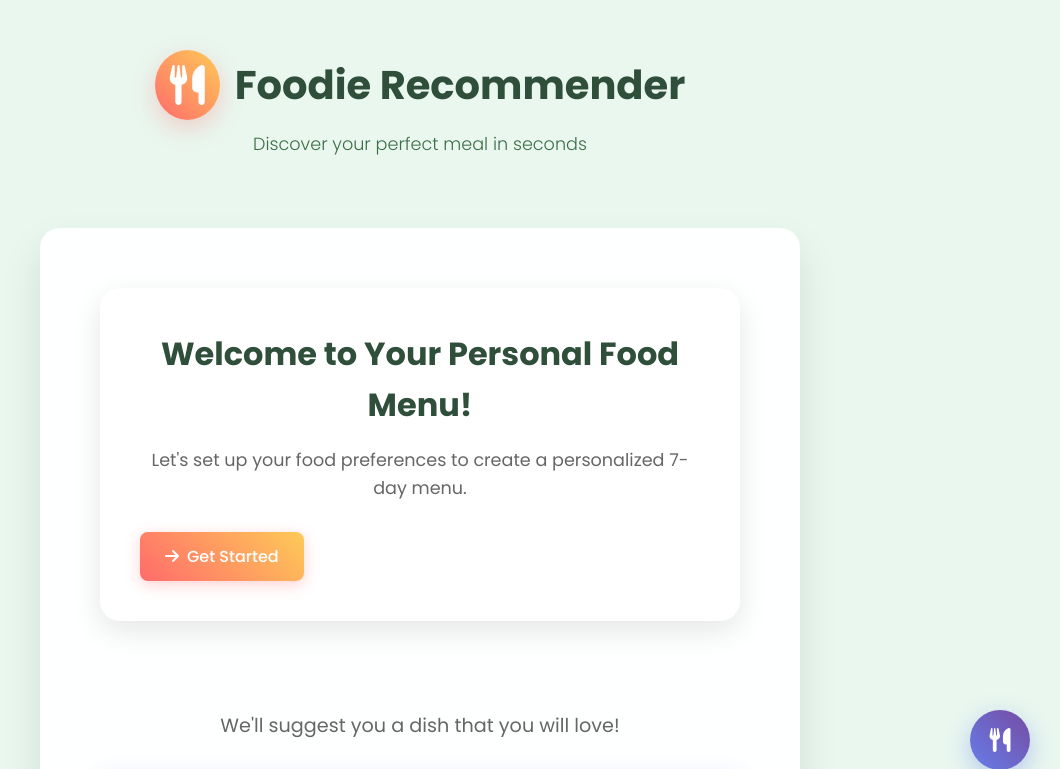
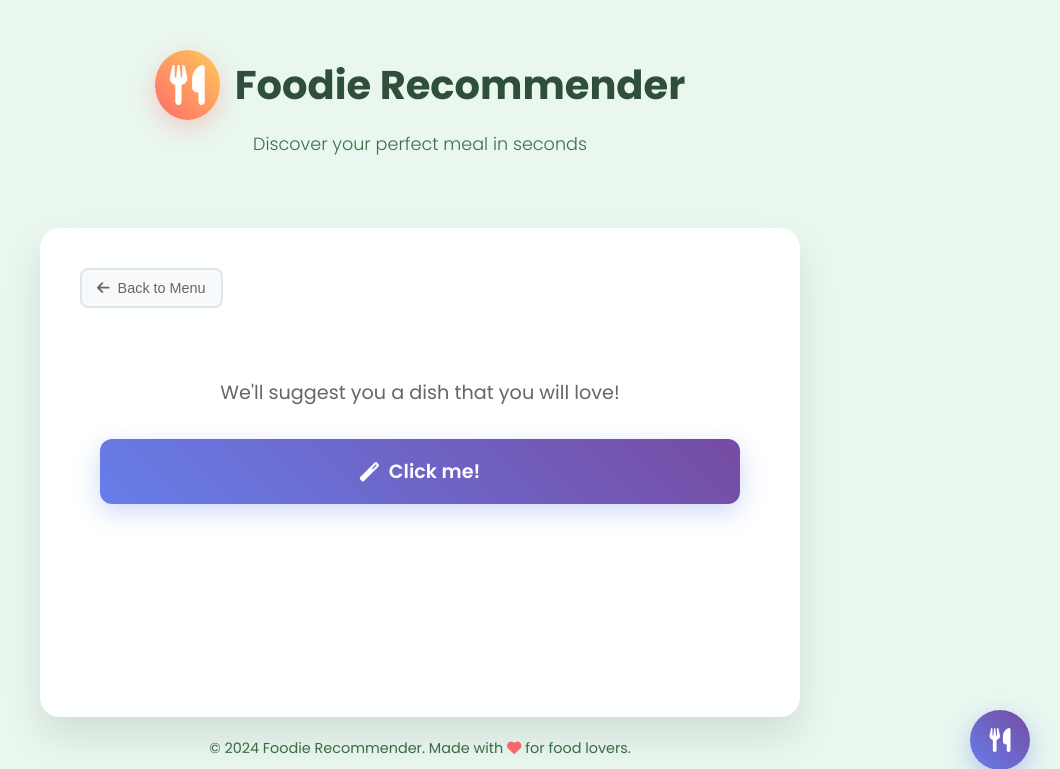
Before and after one commit to savoraTheGlobalApp/food_menu, a website: page index.html in a window 1280 px wide. Both pictures are taken after a click on the button "Get a surprise meal recommendation". Shown: the top 769 px of the page, without its empty margins (220-1280 px from the left). Drawn offline with Linux system fonts and the light colour scheme.

Commit message:
Add floating button for one meal recommendation

```diff
--- a/index.html
+++ b/index.html
@@ -285,9 +285,9 @@
             <!-- Surprise Me Interface -->
             <div id="surprise-me-section" class="preference-section">
                 <div class="section-header">
-                    <button class="back-btn hidden" onclick="showMainMenu()">
+                    <button class="back-btn" onclick="goToFoodMenu()">
                         <i class="fas fa-arrow-left"></i>
-                        Back
+                        Back to Menu
                     </button>
                 </div>
 
--- a/script.js
+++ b/script.js
@@ -267,7 +267,33 @@ surpriseBtn.addEventListener('click', surpriseMe);
 
 // Floating button functionality - shows surprise meal interface
 floatingBtn.addEventListener('click', () => {
+    console.log('Floating button clicked - showing surprise section');
+
+    // Hide food menu screens first
+    if (window.foodMenuApp) {
+        window.foodMenuApp.hideAllScreens();
+    }
+
+    // Force show surprise section
+    const surpriseSection = document.getElementById('surprise-me-section');
+    if (surpriseSection) {
+        surpriseSection.classList.remove('hidden');
+        surpriseSection.style.display = 'block';
+        console.log('Forced surprise section to show');
+    }
+
+    // Show surprise section
     showSection('surprise-me');
+
+    // Debug: Check if surprise section is visible
+    setTimeout(() => {
+        const surpriseSection = document.getElementById('surprise-me-section');
+        console.log('Surprise section element:', surpriseSection);
+        console.log('Surprise section classes:', surpriseSection?.className);
+        console.log('Surprise section hidden:', surpriseSection?.classList.contains('hidden'));
+        console.log('Surprise section display:', surpriseSection?.style.display);
+        console.log('Surprise section computed style:', window.getComputedStyle(surpriseSection).display);
+    }, 100);
 });
 
 // Clear preferences
@@ -288,6 +314,8 @@ document.addEventListener('click', (e) => {
 
 // Navigation Functions
 function showSection(section) {
+    console.log('showSection called with:', section);
+
     // Hide all sections
     mainMenu.classList.add('hidden');
     singleDishSection.classList.add('hidden');
@@ -302,21 +330,49 @@ function showSection(section) {
     switch(section) {
         case 'single-dish':
             singleDishSection.classList.remove('hidden');
+            console.log('Showing single dish section');
             break;
         case 'combo-meal':
             comboMealSection.classList.remove('hidden');
+            console.log('Showing combo meal section');
             break;
         case 'surprise-me':
             surpriseMeSection.classList.remove('hidden');
+            surpriseMeSection.style.display = 'block';
+            console.log('Showing surprise me section');
+            console.log('Surprise section display:', surpriseMeSection.style.display);
             break;
         default:
             mainMenu.classList.remove('hidden');
+            console.log('Showing main menu');
     }
 }
 
 function showMainMenu() {
     // Redirect back actions to Surprise Me as the primary flow
     showSection('surprise-me');
+}
+
+// Navigate back to the Food Menu system (main area)
+function goToFoodMenu() {
+    // If the modular FoodMenuApp exists, decide which screen to show
+    if (window.foodMenuApp) {
+        // Prefer showing user's existing weekly menu; otherwise setup; otherwise welcome
+        if (Array.isArray(window.foodMenuApp.weeklyMenu) && window.foodMenuApp.weeklyMenu.length > 0) {
+            window.foodMenuApp.showMenuDisplay();
+        } else if (Array.isArray(window.foodMenuApp.userFoods) && window.foodMenuApp.userFoods.length > 0) {
+            window.foodMenuApp.showFoodSetup();
+        } else {
+            window.foodMenuApp.showWelcomeScreen();
+        }
+    }
+
+    // Hide surprise interface
+    const surpriseSection = document.getElementById('surprise-me-section');
+    if (surpriseSection) {
+        surpriseSection.classList.add('hidden');
+        surpriseSection.style.display = '';
+    }
 }
 
 // Surprise Me Function
```
